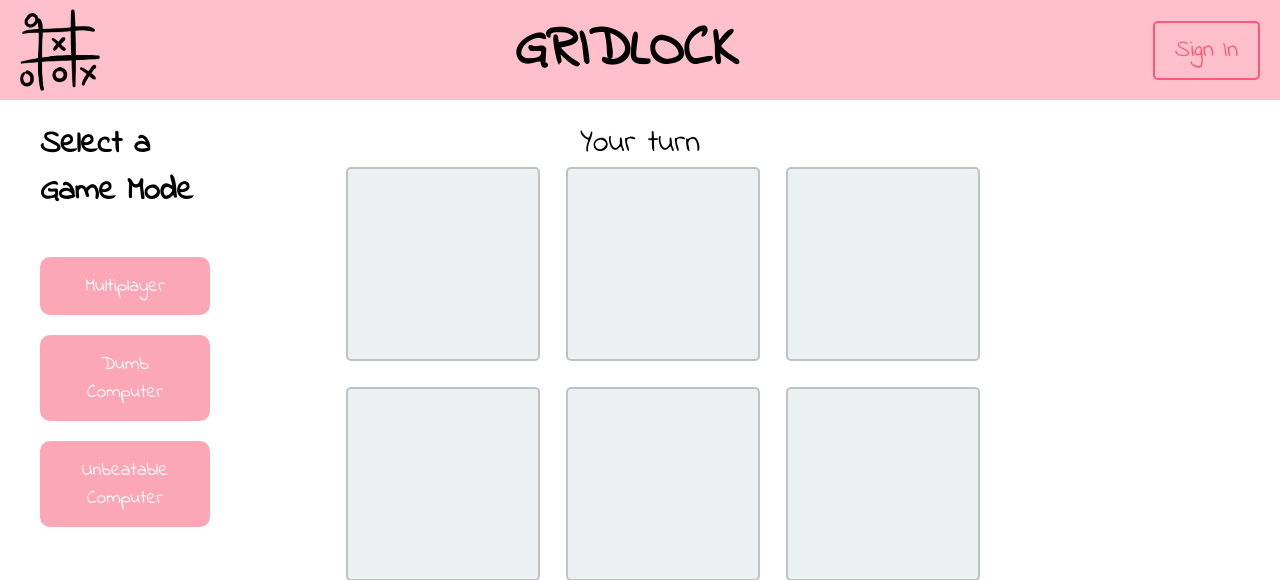
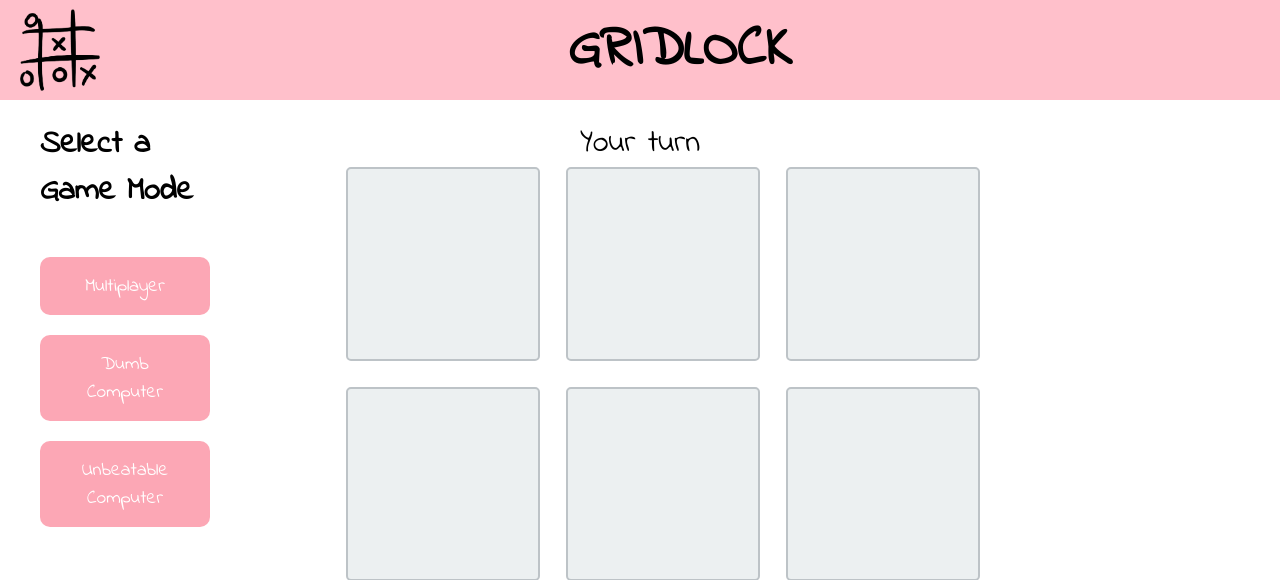
Before and after one commit to Nikki7150/GridLock, a Flask app: page / in a window 1280 px wide. Shown: the top 580 px of the page. Run offline with Flask 3, Linux system fonts and the light colour scheme.

Commit message:
decided i didnt want firebase stuff

```diff
--- a/static/style.css
+++ b/static/style.css
@@ -48,16 +48,6 @@ nav {
         margin: 0;
         padding: 0;
         font-size: 3.5em;
-    }
-
-    a {
-        color: #fc5974;
-        text-decoration: none;
-        font-size: 1.5em;
-        border: 2px solid #fc5974;
-        padding: 10px 20px;
-        border-radius: 5px;
-        cursor: pointer;
     }
 }
 
--- a/templates/index.html
+++ b/templates/index.html
@@ -15,8 +15,7 @@
         <nav>
             <img src="{{ url_for('static', filename='tictactoe.png') }}" alt="Gridlock Logo" id="gridlock"/>
             <h1 id="gridlock1">GRIDLOCK</h1>
-            <a href="" id="signIn">Sign In</a>
-            <img src="{{ url_for('static', filename='profile.png') }}" alt="Profile Icon" id="profile" style="display: none;"/>
+            <p> </p>
         </nav>
 
         <div class="main-layout">
```
